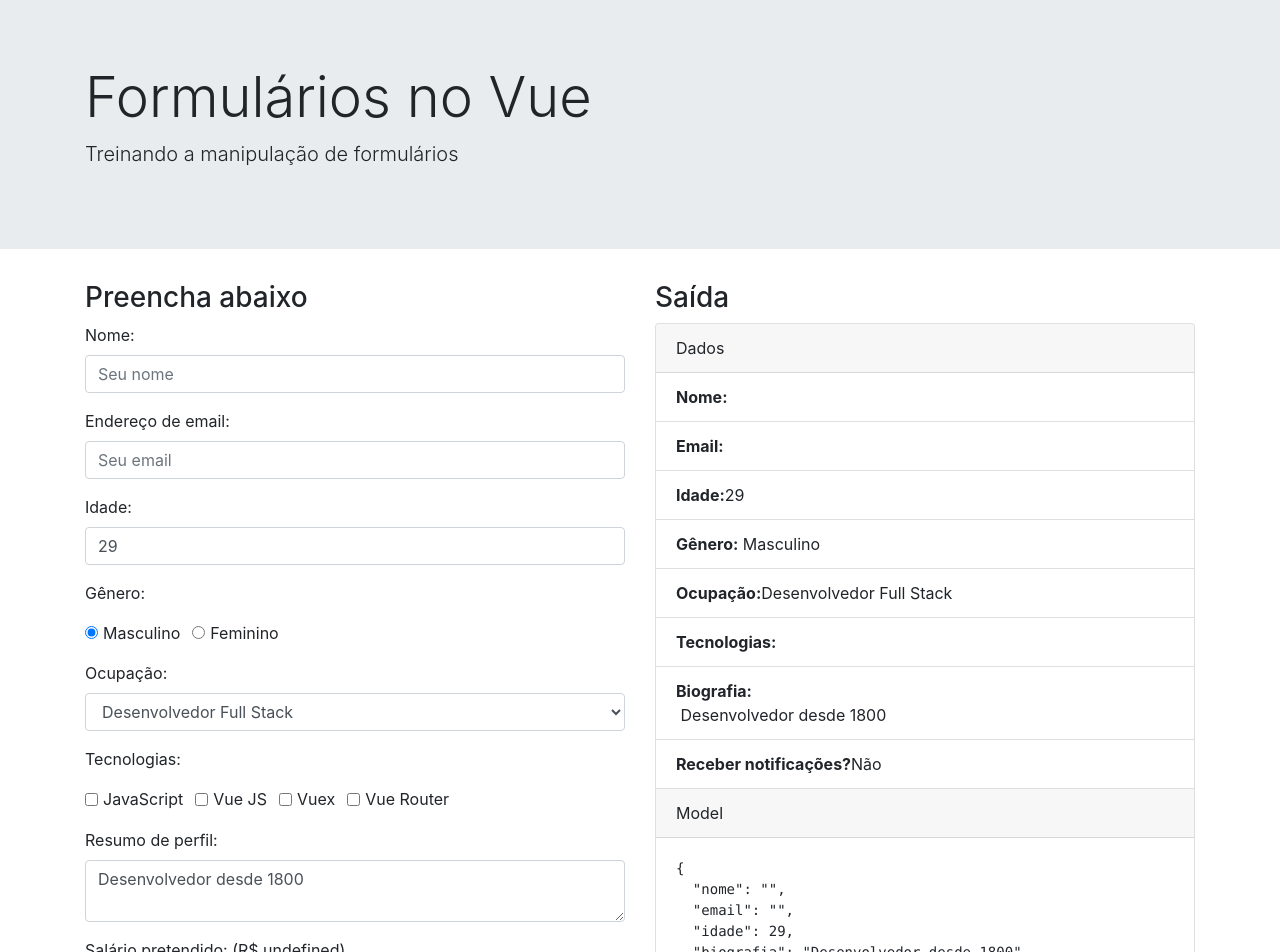
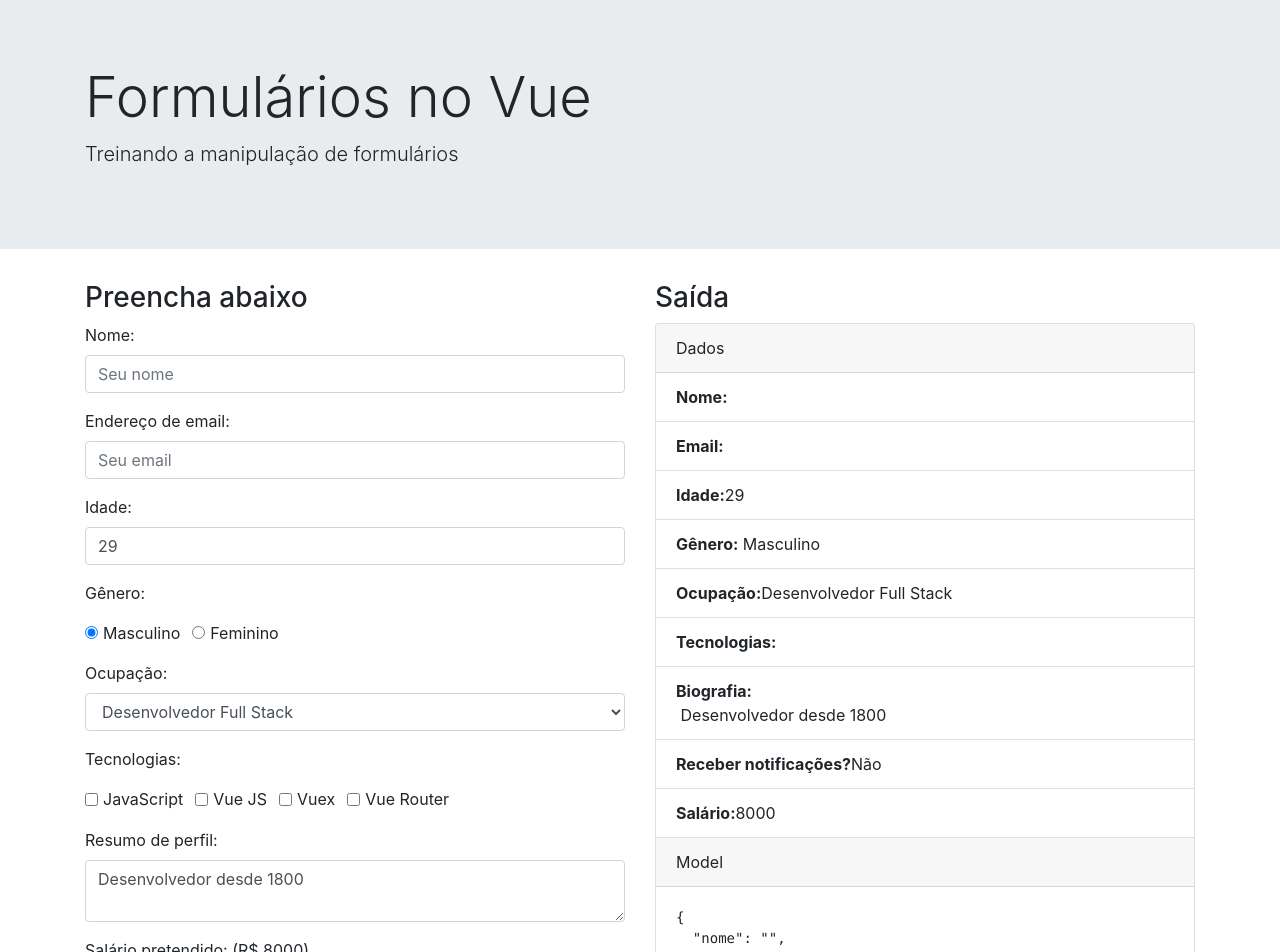
Before and after one commit to lourencofelipe/vue-frms, a Vue app: page / in a window 1280 px wide. Shown: the top 952 px of the page. Built offline with nearby package versions, Linux system fonts and the light colour scheme.

Commit message:
showing range comp

```diff
--- a/src/App.vue
+++ b/src/App.vue
@@ -191,6 +191,7 @@
                 </div>
               </li>
               <li class="list-group-item"><strong>Receber notificações?</strong>{{ desenvolvedor.notificacoes }}</li>
+              <li class="list-group-item"><strong>Salário:</strong>{{ desenvolvedor.salario }}</li>
             </ul>
 
             <div class="card-header">Model</div>
--- a/src/components/Range.vue
+++ b/src/components/Range.vue
@@ -19,8 +19,8 @@ export default {
         inputClasses: [String, Object, Array]
     },
     data() {
-        valorAtual: this.value || this.$attrs.min
         return {
+            valorAtual: this.value || this.$attrs.min
         }
     },
     computed: {
```
